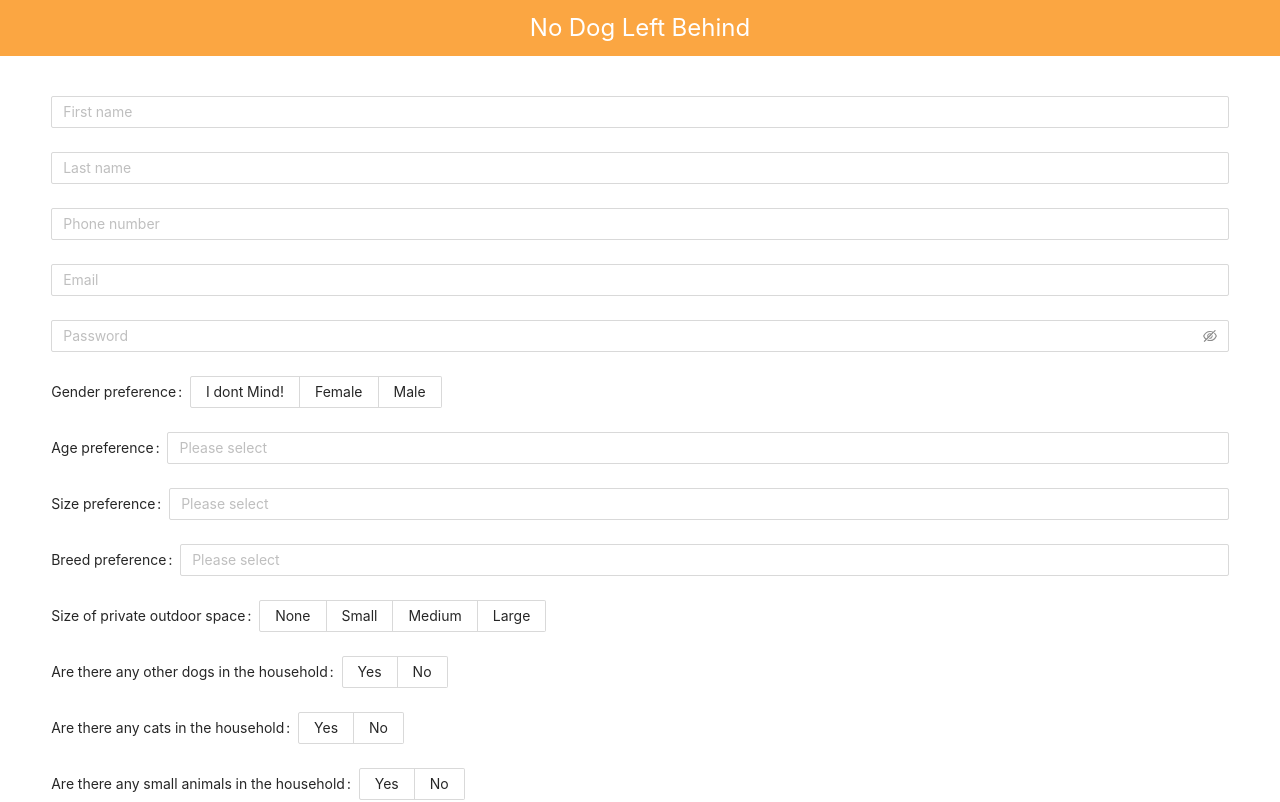
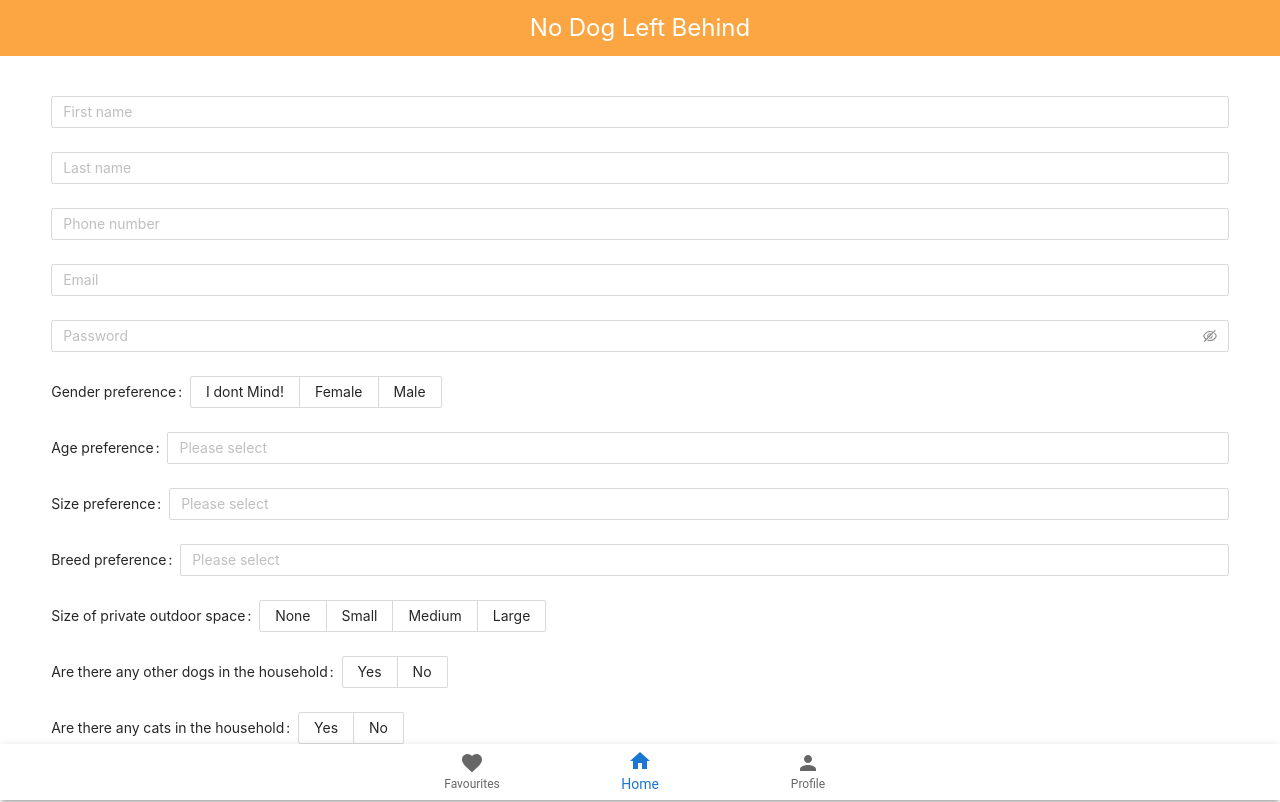
Before and after one commit to KristenHickey/No-Dog-left-Behind, a React (Create React App) app in the folder client/: page / in a window 1280 px wide. Shown: the top 802 px of the page. Built offline with nearby package versions, Linux system fonts and the light colour scheme.

Commit message:
bottom menu added, started favourites functionality

```diff
--- a/client/package.json
+++ b/client/package.json
@@ -3,6 +3,12 @@
   "version": "0.1.0",
   "private": true,
   "dependencies": {
+    "@emotion/react": "^11.7.1",
+    "@emotion/styled": "^11.6.0",
+    "@material-ui/core": "^4.12.3",
+    "@material-ui/icons": "^4.11.2",
+    "@mui/icons-material": "^5.2.5",
+    "@mui/material": "^5.2.8",
     "@testing-library/jest-dom": "^5.16.1",
     "@testing-library/react": "^12.1.2",
     "@testing-library/user-event": "^13.5.0",
--- a/client/src/App.css
+++ b/client/src/App.css
@@ -1,3 +1,11 @@
 .pageContainer{
   margin-top: 10vh;
 }
+
+#bottomMenu{
+width: 100%;
+height: 6vh;
+position: fixed;
+bottom: 0%;
+background-color: rgb(235, 235, 235);
+}
--- a/client/src/App.tsx
+++ b/client/src/App.tsx
@@ -7,17 +7,22 @@ import UserProvider from './Context/UserProvider';
 import DogProfile from './Dogs/DogProfile';
 import ProfilePage from './adopter/ProfilePage';
 
+import BottomMenu from './BottomMenu';
+import Banner from './Decorational/Banner';
+
 
 function App() {
   return (
     <BrowserRouter>
       <UserProvider>
+        <Banner />
         <Routes>
           <Route path="/" element={<AdopterForm />} />
           <Route path="/dogs/" element={<Preview />} />
           <Route path="/dog/:id" element={<DogProfile />} />
           <Route path="/profile/:id" element={<ProfilePage />}></Route>
         </Routes>
+        <BottomMenu />
       </UserProvider>
     </BrowserRouter>
   )
--- a/client/src/BottomMenu.tsx
+++ b/client/src/BottomMenu.tsx
@@ -1,15 +1,36 @@
-import React, { useContext } from 'react'
-import { useNavigate } from 'react-router-dom';
+import React, { useContext, useState } from 'react'
+import { Link } from 'react-router-dom';
 import { UserContext } from './Context/UserProvider';
+import Box from '@mui/material/Box';
+import BottomNavigation from '@mui/material/BottomNavigation';
+import BottomNavigationAction from '@mui/material/BottomNavigationAction';
+import FavoriteIcon from '@mui/icons-material/Favorite';
+import HomeIcon from '@mui/icons-material/Home';
+import PersonIcon from '@mui/icons-material/Person';
+import { Paper } from '@mui/material';
 
 function BottomMenu() {
-  const { userId } = useContext(UserContext);
-  const navigate = useNavigate();
+  //const { userId } = useContext(UserContext);
+  const userId = '61e2f1aef7d13b4900fc7857';
+  const [value, setValue] = useState(1);
+
   return (
-    <div>
-      <button onClick={() => navigate(`/profile/${userId}`)}></button>
-    </div>
-  )
+    <Box>
+      <Paper sx={{ position: 'fixed', bottom: 0, left: 0, right: 0 }} elevation={3}>
+        <BottomNavigation
+          showLabels
+          value={value}
+          onChange={(event, newValue) => {
+            setValue(newValue);
+          }}
+        >
+          <BottomNavigationAction label="Favourites" icon={<FavoriteIcon />} component={Link} to={`/`} />
+          <BottomNavigationAction label="Home" icon={<HomeIcon />} component={Link} to={'/dogs'} />
+          <BottomNavigationAction label="Profile" icon={<PersonIcon />} component={Link} to={`/profile/${userId}`} />
+        </BottomNavigation>
+      </Paper>
+    </Box>
+  );
 }
 
 export default BottomMenu
--- a/client/src/Dogs/DogCard.tsx
+++ b/client/src/Dogs/DogCard.tsx
@@ -1,4 +1,4 @@
-import React from 'react';
+import React, { useEffect } from 'react';
 import './dogs.css'
 import { Swiper, SwiperSlide } from "swiper/react";
 import { Dog } from '../interfaces';
@@ -11,17 +11,23 @@ import { useNavigate } from 'react-router-dom';
 SwiperCore.use([EffectCreative]);
 
 type DogCardProps = {
-  dogs: Dog[]
+  dogs: Dog[];
+  setCurrent: React.Dispatch<React.SetStateAction<string | null>>;
 }
 
-const DogCard: React.FC<DogCardProps> = ({ dogs }) => {
+const DogCard: React.FC<DogCardProps> = ({ dogs, setCurrent }) => {
   const navigate = useNavigate();
+
+  useEffect(() => {
+    setCurrent(dogs[0]._id)
+  }, [])
+
 
   return (
     <div className="pageContainer">
       <h3>You have {dogs.length} matches, swipe to see them!</h3>
 
-      <Swiper loop={dogs.length > 1 ? true : false} grabCursor={true} effect={'creative'} creativeEffect={{
+      <Swiper onSlideChange={(swiper) => setCurrent(dogs[swiper.realIndex]._id)} loop={dogs.length > 1 ? true : false} grabCursor={true} effect={'creative'} creativeEffect={{
         "prev": {
           "shadow": false,
           "translate": [0, 0, -400]
--- a/client/src/Dogs/Preview.tsx
+++ b/client/src/Dogs/Preview.tsx
@@ -12,39 +12,43 @@ import { filterMatches } from '../helpers';
 import BottomMenu from '../BottomMenu';
 
 function Preview() {
-  const { userId } = useContext(UserContext);
+  //const { userId } = useContext(UserContext);
+  // const userId = '61e1b91b9761846886f8ec6a';
   const [allDogs, setallDogs] = useState<Dog[]>([]);
   const [adopter, setAdopter] = useState<Adopter | null>(null);
+  const [currentDog, setCurrentDog] = useState<string | null>(null)
 
 
   useEffect(() => {
     APIservice.getAllDogs()
       //always handle errors
       .then(data => setallDogs(data))
-
+    APIservice.getAdopter("61e2f1aef7d13b4900fc7857")
+      .then(data => setAdopter(data))
   }, [])
 
-  useEffect(() => {
-    if (userId) APIservice.getAdopter(userId)
-      .then(data => setAdopter(data))
-  }, [userId]);
+  // useEffect(() => {
+  //   if (userId) APIservice.getAdopter(userId)
+  //     .then(data => setAdopter(data))
+  // }, [userId]);
 
   const hasDogs = allDogs.length > 0;
   console.log(allDogs)
   return (
     <div className="pageContainer">
-      <Banner />
+      {/* <Banner /> */}
       {hasDogs && adopter ?
         <div>
-          < DogCard dogs={filterMatches(adopter, allDogs)} />
+          < DogCard dogs={filterMatches(adopter, allDogs)} setCurrent={setCurrentDog} />
           <div className="buttonDivPreview">
-            <button>Add to shortlist</button>
+            <button onClick={() => console.log(currentDog)}>Add to shortlist</button>
             <button>Remove match</button>
           </div>
-          <BottomMenu />
+
         </div>
         : <h1>Fetching matches</h1>
       }
+      {/* <BottomMenu /> */}
     </div>
   )
 }
--- a/client/src/adopter/AdopterForm.tsx
+++ b/client/src/adopter/AdopterForm.tsx
@@ -23,7 +23,7 @@ function AdopterForm() {
 
   return (
     <div className="pageContainer">
-      <Banner></Banner>
+      {/* <Banner></Banner> */}
       <div className="formContainer">
         <Form onFinish={onFinish}>
           <Profile />
--- a/client/src/adopter/ProfilePage.tsx
+++ b/client/src/adopter/ProfilePage.tsx
@@ -7,12 +7,13 @@ import { UserContext } from '../Context/UserProvider';
 import { Adopter } from '../interfaces';
 import { breeds } from '../dogBreeds';
 import Banner from '../Decorational/Banner';
+import BottomMenu from '../BottomMenu';
 
 // type ProfilePage = {}
 
 function ProfilePage() {
   //const { userId } = useContext(UserContext);
-  const userId = "61e2f3b7f7d13b4900fc785b";
+  const userId = '61e2f1aef7d13b4900fc7857';
   const [user, setUser] = useState<Adopter | null>(null)
   const breedOptions: JSX.Element[] = [];
   for (let i = 0; i < breeds.length; i++) {
@@ -35,7 +36,7 @@ function ProfilePage() {
   return (
     user &&
     <div>
-      <Banner />
+      {/* <Banner /> */}
       <div className="formContainer">
         <h4>Personal Details</h4>
         <Form onFinish={onFinish} initialValues={user} >
@@ -161,6 +162,7 @@ medical?" name="specialNeeds">
           <Button type="primary" htmlType="submit">Update Adoption Preferences</Button>
         </Form>
       </div>
+      {/* <BottomMenu /> */}
     </div>
   )
 }
--- a/client/src/index.tsx
+++ b/client/src/index.tsx
@@ -3,10 +3,14 @@ import ReactDOM from 'react-dom';
 import './index.css';
 import App from './App';
 import reportWebVitals from './reportWebVitals';
+import BottomMenu from './BottomMenu';
+import Banner from './Decorational/Banner';
 
 ReactDOM.render(
   <React.StrictMode>
+    {/* <Banner /> */}
     <App />
+    {/* <BottomMenu /> */}
   </React.StrictMode>,
   document.getElementById('root')
 );
```
Also changed, not shown: 1 other file (tests, documents, lock files or other folders).
